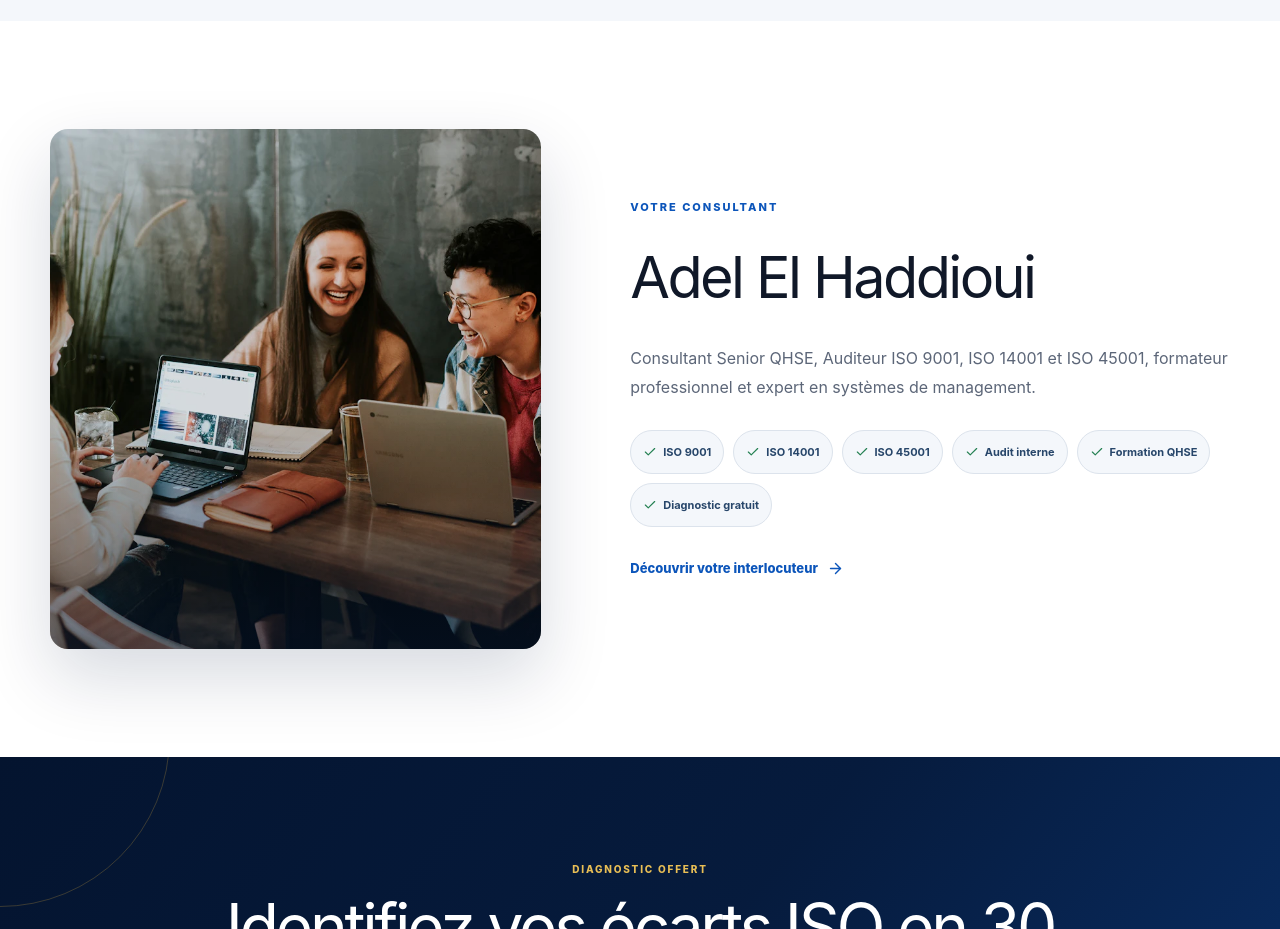
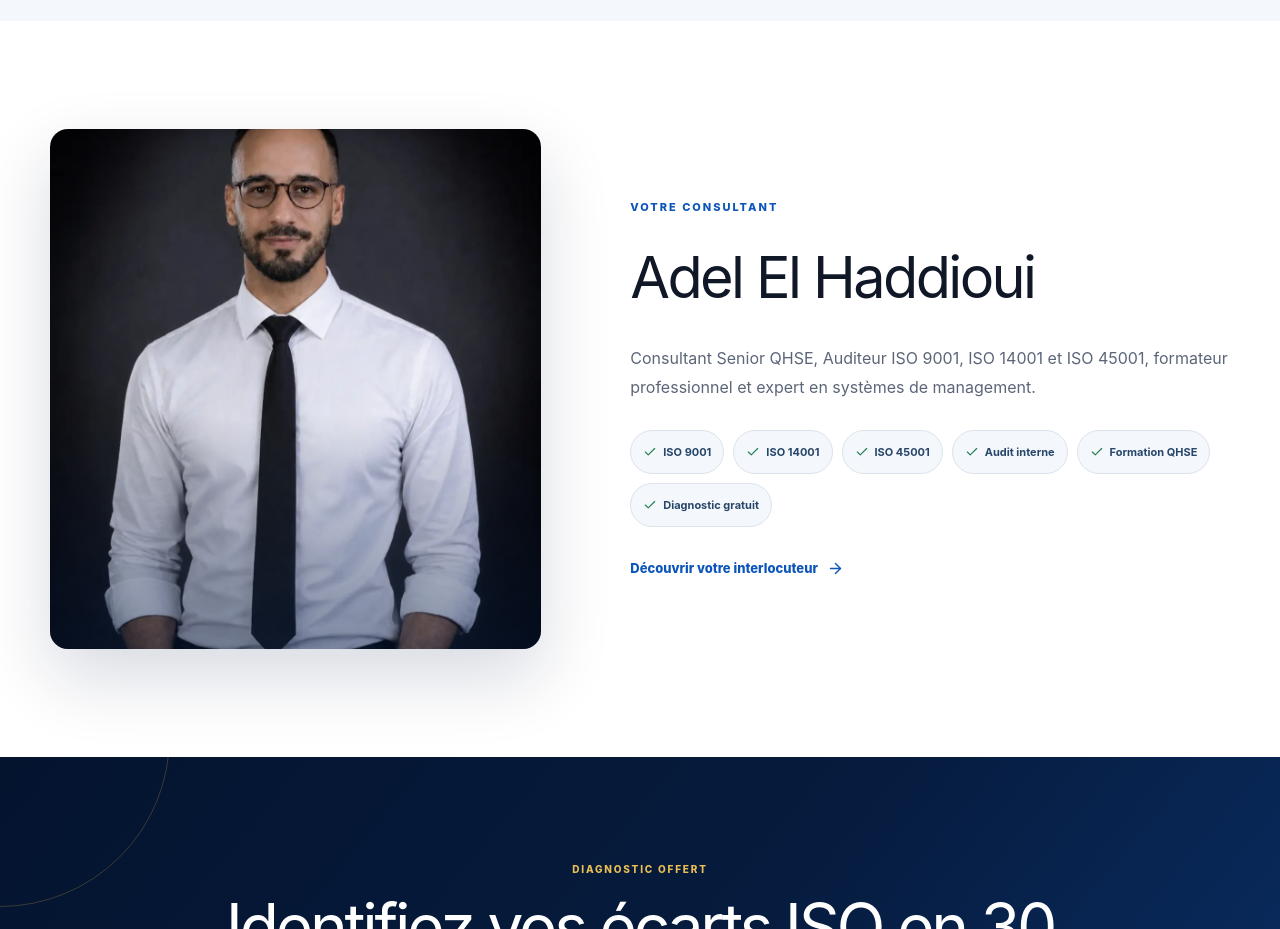
Before and after one commit to adel7elh-debug/lidasol-main, a Next.js app: page /iso in a window 1280 px wide. Shown: the part 6500-7429 px from the top of the page. Built offline with nearby package versions, Linux system fonts and the light colour scheme.

Commit message:
Utiliser le portrait d’Adel dans la page ISO
Remplace la photo générique par le portrait optimisé d’Adel El Haddioui dans la section consultant.

```diff
--- a/app/iso/iso.module.css
+++ b/app/iso/iso.module.css
@@ -994,6 +994,7 @@
 
 .consultantImage img {
   object-fit: cover;
+  object-position: center 30%;
 }
 
 .consultantCopy h2 {
--- a/app/iso/page.tsx
+++ b/app/iso/page.tsx
@@ -240,7 +240,7 @@ export default function IsoPage() {
       <section className={styles.consultantSection} aria-labelledby="consultant-title">
         <div className={`container ${styles.consultantLayout}`}>
           <div className={styles.consultantImage}>
-            <Image src="/photos/pages/consultant.webp" alt="Atelier professionnel animé autour d’outils de management" fill sizes="(max-width: 900px) 100vw, 44vw" />
+            <Image src="/photos/pages/adel-el-haddioui.webp" alt="Portrait professionnel d’Adel El Haddioui" fill sizes="(max-width: 900px) 100vw, 44vw" />
           </div>
           <div className={styles.consultantCopy}>
             <p className={styles.eyebrow}>Votre consultant</p>
```
Also changed, not shown: public/photos/pages/adel-el-haddioui.webp (added), 1 other file (tests, documents, lock files or other folders).
